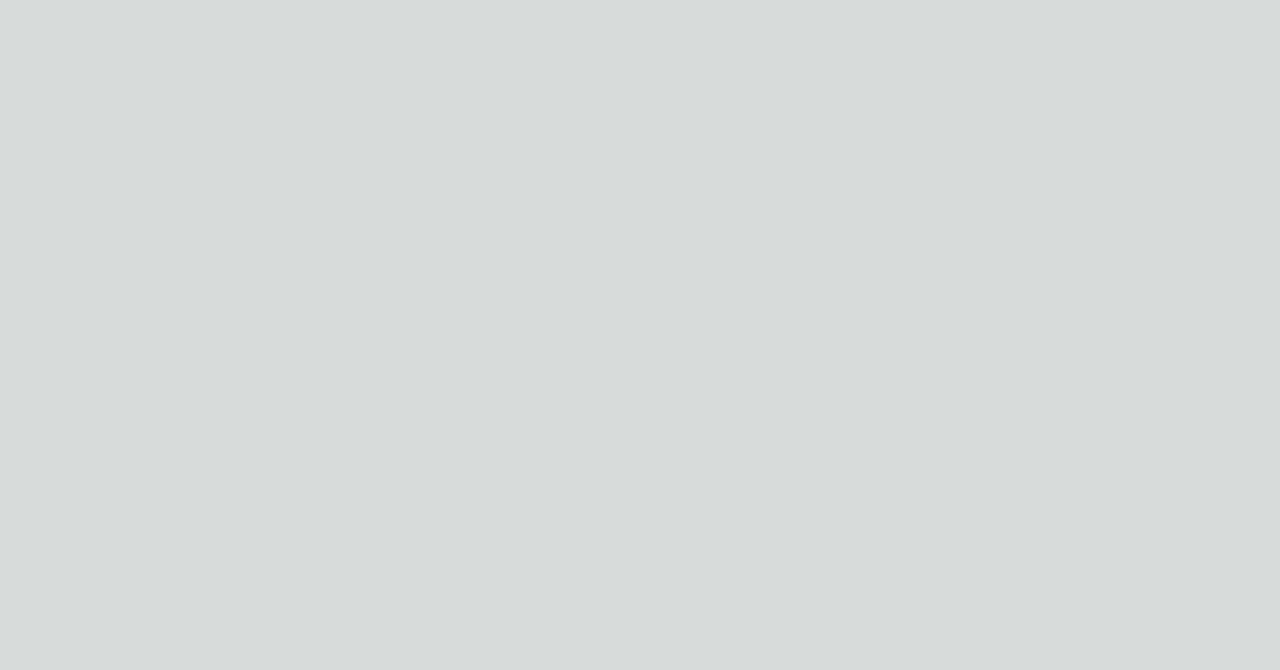
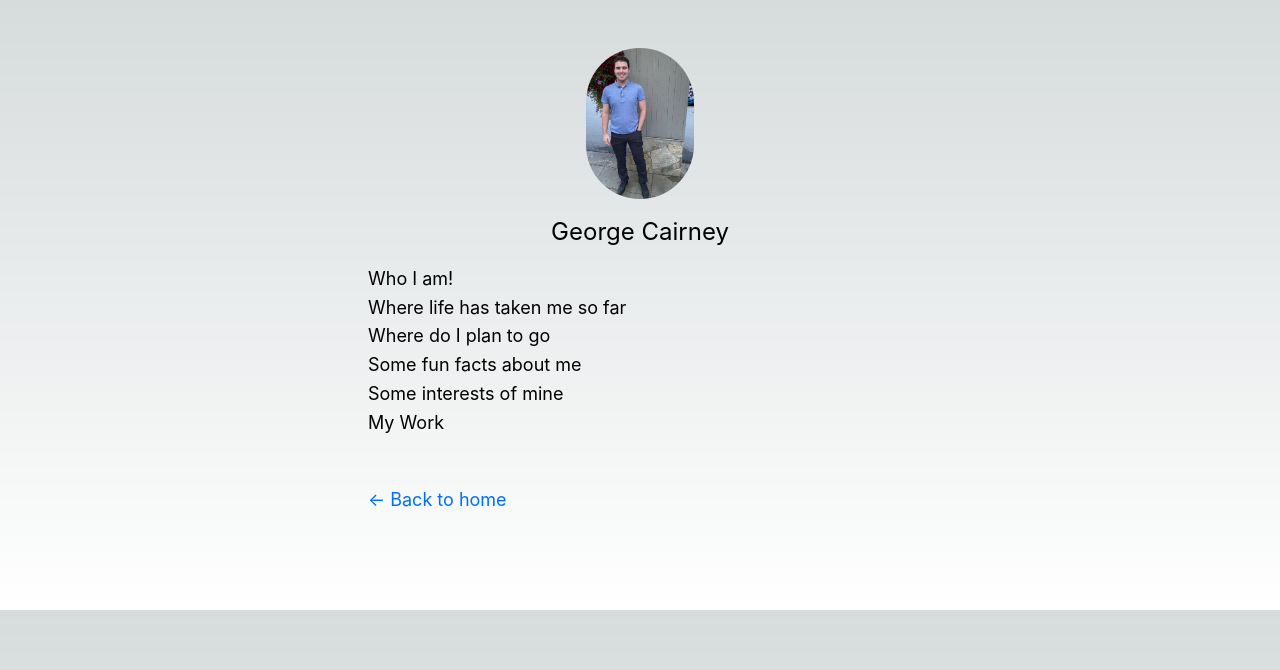
Before and after one commit to GCairney/personal.portfolio, a Next.js app: page /aboutme in a window 1280 px wide. Shown: the top 670 px of the page. Built offline with nearby package versions, Linux system fonts and the light colour scheme.

Commit message:
outlining the main pages to know what I'm planning

```diff
--- a/src/pages/aboutme.js
+++ b/src/pages/aboutme.js
@@ -1,10 +1,27 @@
 import React, {Component} from "react";
-
-
+import Layout from "./components/layout";
 
 export default function AboutMe(){
     return (
-        <>
-        </>
+        <Layout>
+            <div>
+                Who I am!
+            </div>
+            <div>
+                Where life has taken me so far
+            </div>
+            <div>
+                Where do I plan to go
+            </div>
+            <div>
+                Some fun facts about me
+            </div>
+            <div>
+                Some interests of mine
+            </div>
+            <div>
+                My Work
+            </div>
+        </Layout>
     );
 }
--- a/src/pages/contact.js
+++ b/src/pages/contact.js
@@ -1,8 +1,21 @@
 import React, {Component} from "react";
+import Layout from "./components/layout";
 
 export default function Contact(){
     return (
-        <>
-        </>
+        <Layout>
+            <div>
+                Me!
+            </div>
+            <div>
+                Phone
+            </div>
+            <div>
+                Email
+            </div>
+            <div>
+               LinkedIn
+            </div>
+        </Layout>
     );
 }
--- a/src/pages/experience.js
+++ b/src/pages/experience.js
@@ -1,8 +1,21 @@
 import React, {Component} from "react";
+import Layout from "./components/layout";
 
 export default function Experience(){
     return (
-        <>
-        </>
+        <Layout>
+            <div>
+                Professional Experience
+            </div>
+            <div>
+                Tech Stack
+            </div>
+            <div>
+                Software I have worked with
+            </div>
+            <div>
+                Future career interests
+            </div>
+        </Layout>
     );
 }
--- a/src/pages/projects.js
+++ b/src/pages/projects.js
@@ -1,8 +1,18 @@
 import React, {Component} from "react";
+import Layout from "./components/layout";
 
 export default function Projects(){
     return (
-        <>
-        </>
+        <Layout>
+            <div>
+                This one
+            </div>
+            <div>
+                Destiny 2 Bot
+            </div>
+            <div>
+                Future Projects?
+            </div>
+        </Layout>
     );
 }
```
